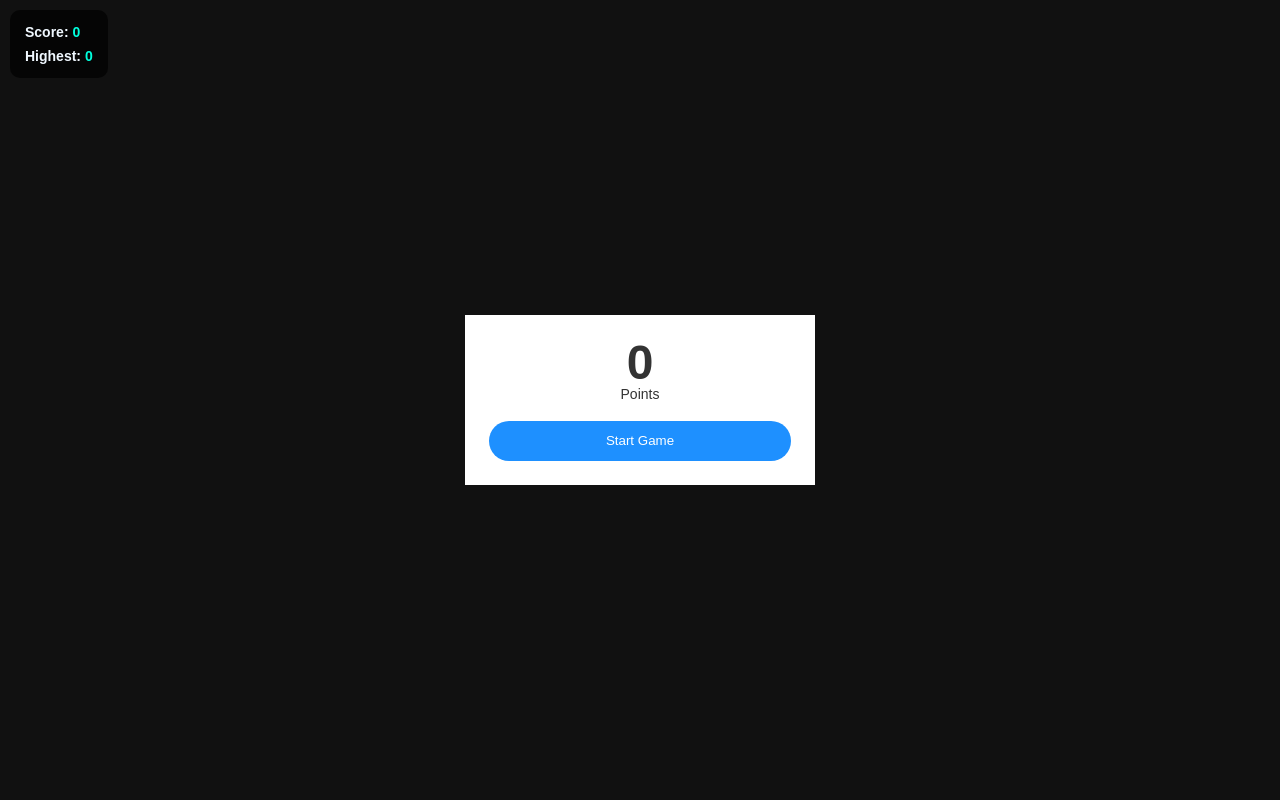
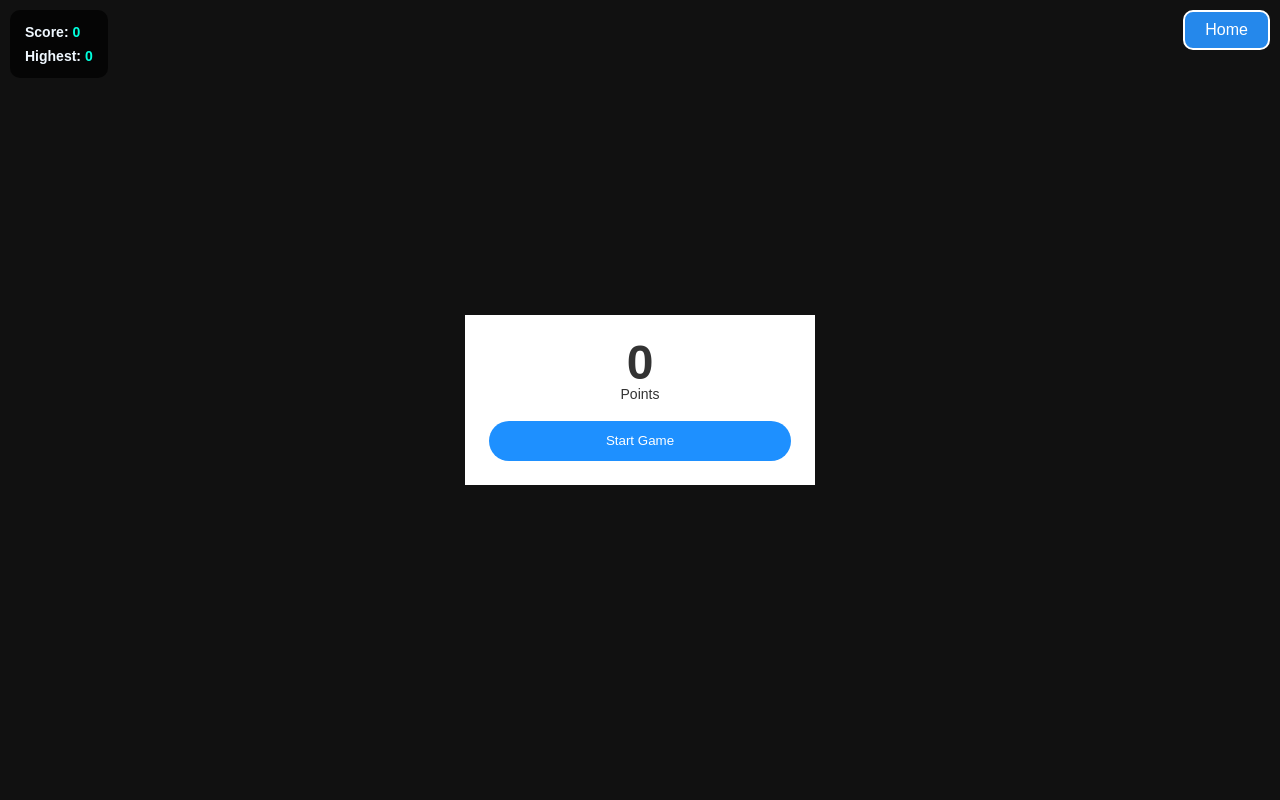
Before and after one commit to SulajAcharya/GameHaven, a Flask app: page /bubble_shooter in a window 1280 px wide. Run offline with Flask 3, Linux system fonts and the light colour scheme; the visitor is signed in with stand-in values (Sample User, id 1); some libraries are stand-ins or nearby versions.

Commit message:
Bubble Shooter Home button added

```diff
--- a/static/css/style.css
+++ b/static/css/style.css
@@ -345,7 +345,7 @@ nav {
 }
 
 .wrapper .icon:hover .tooltip {
-    top: -45px;
+    top: -40px;
     opacity: 1;
     visibility: visible;
     pointer-events: auto;
--- a/templates/bubble_shooter.html
+++ b/templates/bubble_shooter.html
@@ -20,6 +20,32 @@
       background: #111111;
       height: 100vh;
       width: 100vw;
+    }
+
+    header {
+      color: #00ffdd;
+      position: absolute;
+      right: 10px;
+      top: 10px;
+      z-index: 1000;
+    }
+
+    .bub-nav {
+      background-color: #2588eb;
+      border: 2px solid white;
+      border-radius: 10px;
+      padding: 10px 20px;
+
+      :hover {
+        color: #000;
+        text-decoration: underline;
+        text-underline-offset: 5px;
+      }
+    }
+
+    .bub-nav a{
+      text-decoration: none;
+      color: #fff;
     }
 
     /* Score Display */
@@ -131,6 +157,11 @@
 </head>
 
 <body>
+  <header>
+    <nav class="bub-nav">
+      <a href="{{ url_for('index') }}">Home</a>
+    </nav>
+  </header>
   <div id="score">
     <p>
       Score:
```
Also changed, not shown: templates/index.html (+8 -11 lines).
